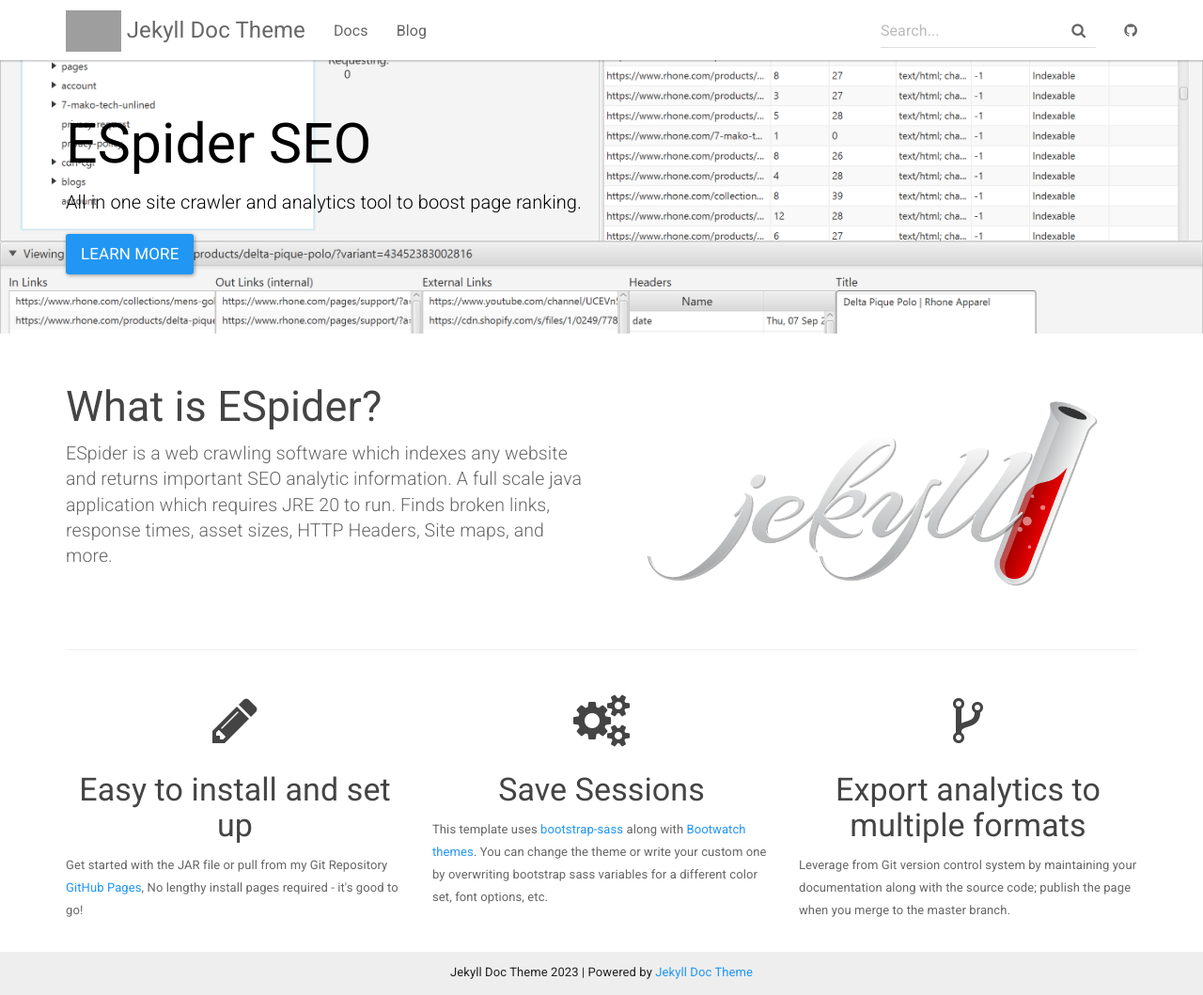
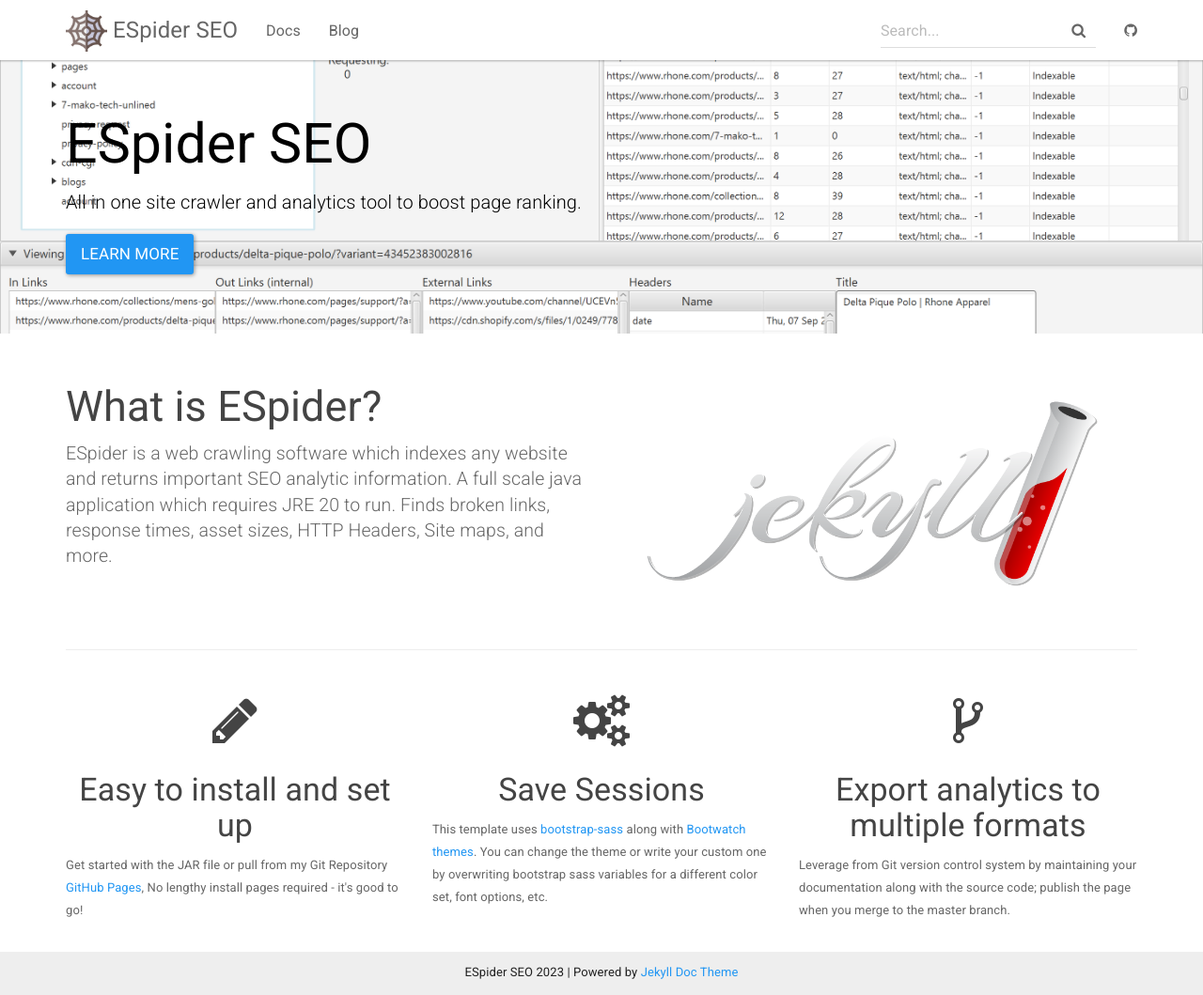
Before and after one commit to ephraimbennett/ESpider, a Jekyll site: the page built from index.html, in a window 1280 px wide and 1059 px high. Shown: the whole window at 94% size. Built offline with Jekyll 4.4.1, drawn with Linux system fonts in a browser that asks for light colours; grey boxes are pictures that could not be loaded.

Commit message:
some stuff

```diff
--- a/_config.yml
+++ b/_config.yml
@@ -1,9 +1,8 @@
 # Site settings
-title: Jekyll Doc Theme
-email: your-email@domain.com
+title: ESpider SEO
+email: ephraimbennett330@gmail.com
 description: >
-  Jekyll Template for Project Websites
-  providing documentation and blog post pages.
+  Web crawling software for boosting page ranking and gathering site analytics
 lang: en-US
 
 baseurl: "/" # the subpath of your site, e.g. /blog/
--- a/_includes/topnav.html
+++ b/_includes/topnav.html
@@ -8,7 +8,7 @@
         <span class="icon-bar"></span>
       </button>
             <a class="navbar-brand" href="{{ site.baseurl }}/">
-                <span><img src="{{ "/assets/img/logo.png" | relative_url }}" alt="Logo"></span> {{ site.title }}
+                <span><img src="{{ "/assets/img/icon.png" | relative_url }}" alt="Logo"></span> {{ site.title }}
             </a>
         </div>
         <div id="navbar" class="collapse navbar-collapse">
```
